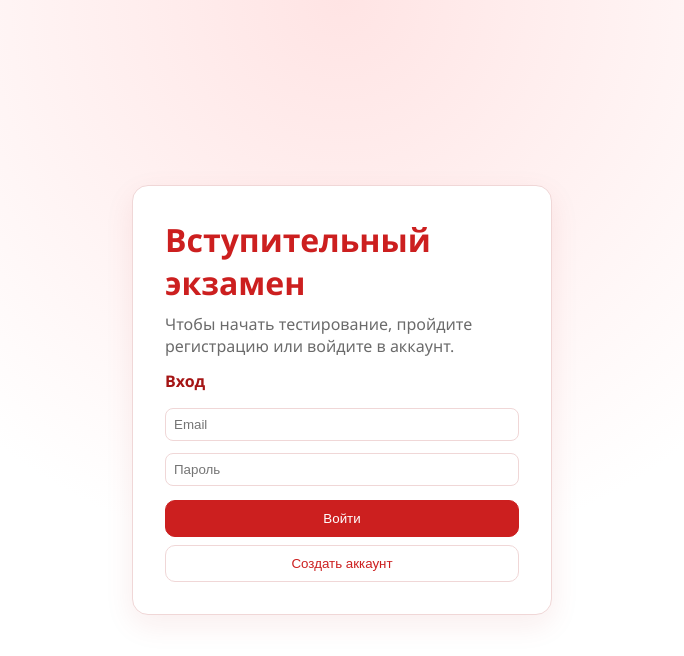
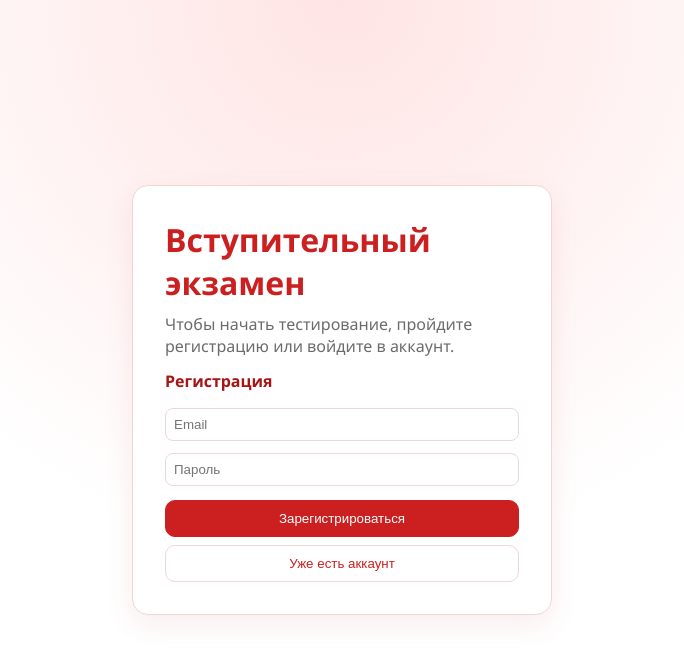
Before and after one commit to limbovvv/complex_testing, a React (Vite) app in the folder frontend/: page /login in a window 1280 px wide. Shown: the top 656 px of the page, without its empty margins (298-982 px from the left). Built offline with nearby package versions, Linux system fonts and the light colour scheme; no server answers.

Commit message:
ui: show registration form by default on auth page

```diff
--- a/frontend/src/pages/LoginPage.tsx
+++ b/frontend/src/pages/LoginPage.tsx
@@ -4,7 +4,7 @@ import { apiFetch, setToken } from '../api/client'
 import '../styles/login.css'
 
 export default function LoginPage() {
-  const [isRegister, setIsRegister] = useState(false)
+  const [isRegister, setIsRegister] = useState(true)
   const [email, setEmail] = useState('')
   const [password, setPassword] = useState('')
   const [error, setError] = useState('')
```
